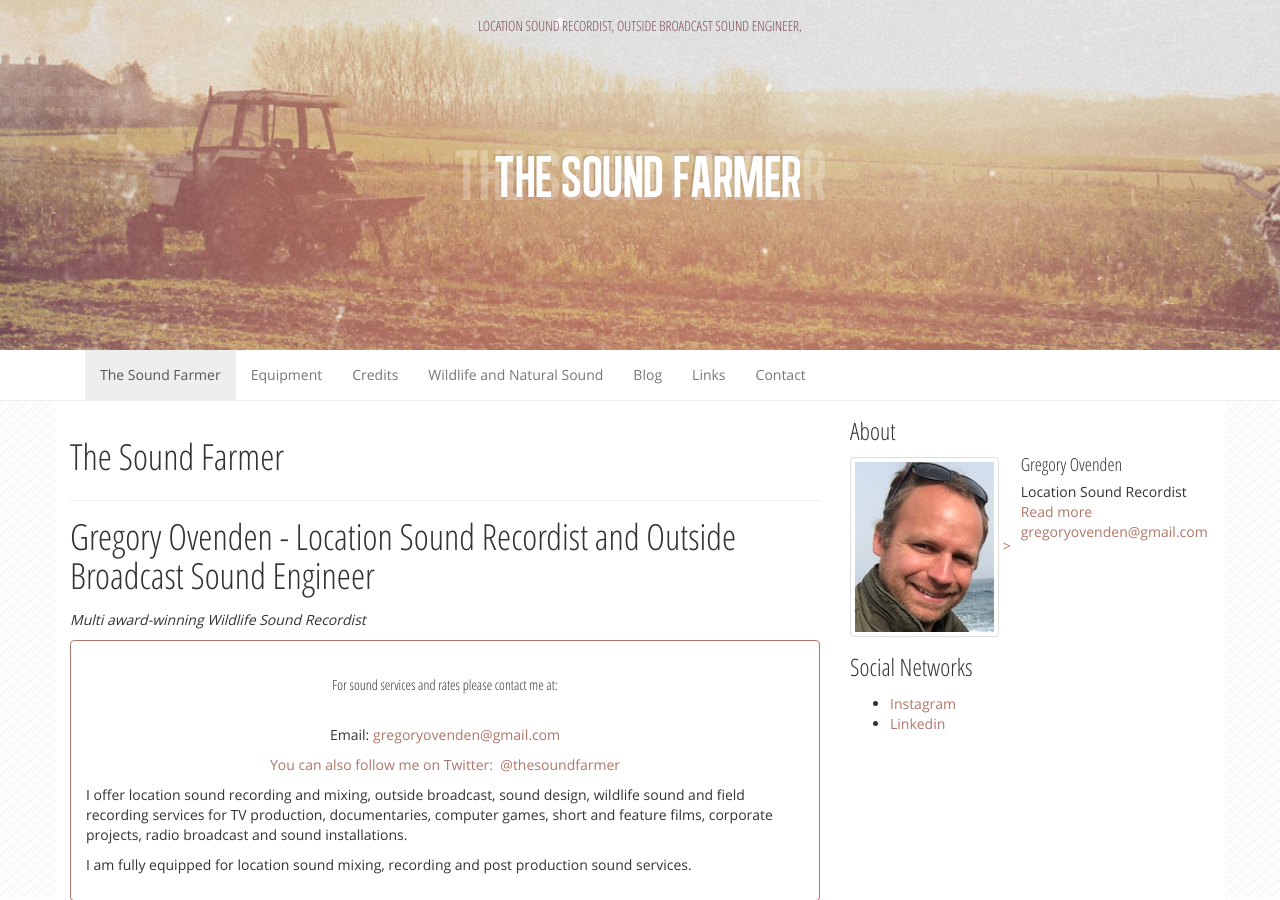
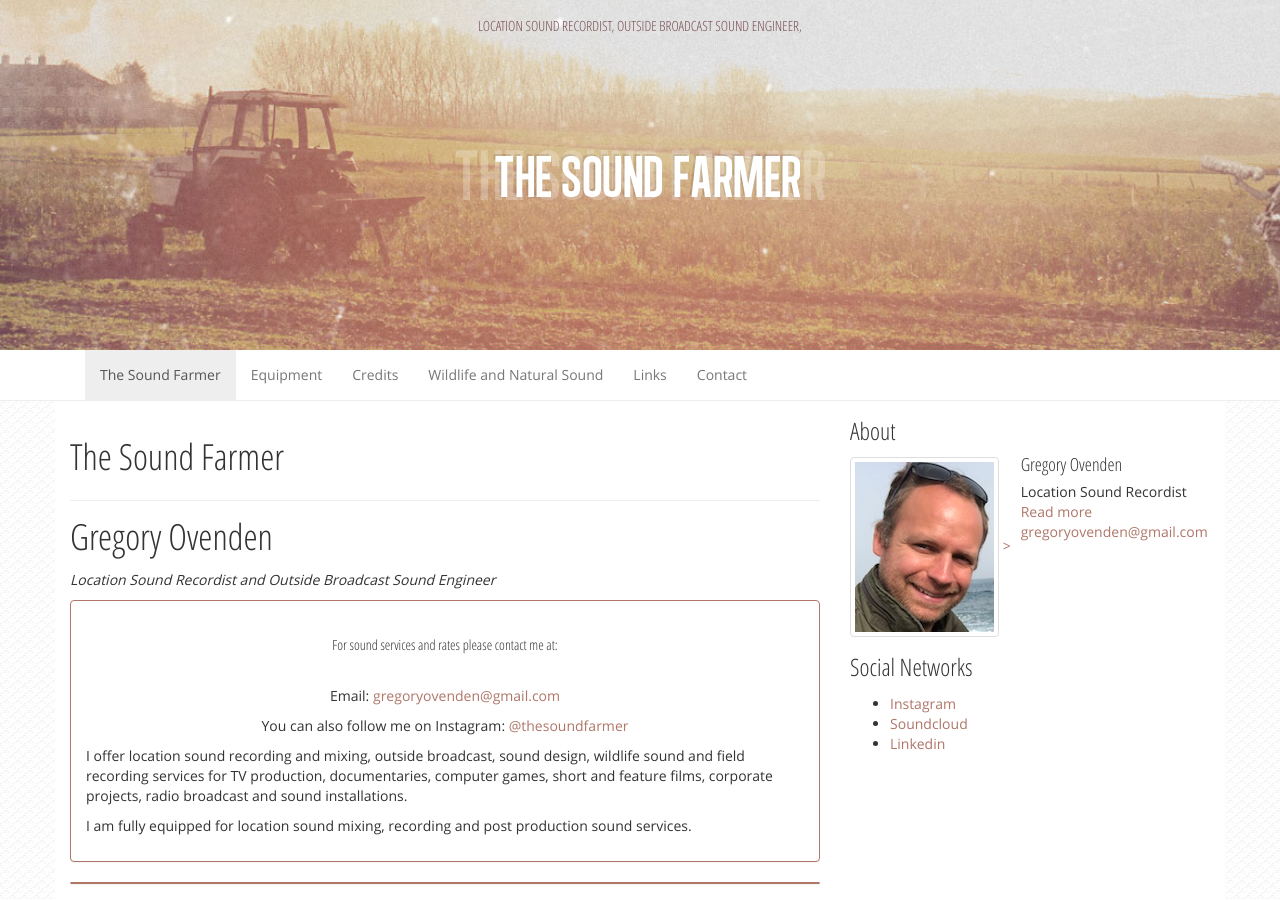
Before and after one commit to thesoundfarmer/thesoundfarmer.github.io, a Jekyll site: the page built from index.html, in a window 1280 px wide and 900 px high. Built offline with Jekyll 4.4.1, drawn with Linux system fonts in a browser that asks for light colours; nearby versions of some CDN libraries.

Commit message:
Remove blog, change links

```diff
--- a/_includes/header.html
+++ b/_includes/header.html
@@ -32,9 +32,6 @@
         <li {% if page.url== '/wildlife-sound' %}class="active"{% endif %}>
           <a href="/wildlife-sound">Wildlife and Natural Sound</a>
         </li>
-        <li {% if page.url== '/blog' %}class="active"{% endif %}>
-          <a href="/blog">Blog</a>
-        </li>
         <li {% if page.url== '/links' %}class="active"{% endif %}>
           <a href="/links">Links</a>
         </li>
--- a/_includes/sidebar.html
+++ b/_includes/sidebar.html
@@ -18,4 +18,5 @@
 </div>
 		</div></section><section class="widget nav_menu-3 widget_nav_menu"><div class="widget-inner"><h3>Social Networks</h3><ul id="menu-social" class="menu">
 <li class="menu-instagram"><a href="https://www.instagram.com/thesoundfarmer/">Instagram</a></li>
+<li class="menu-soundcloud"><a href="https://soundcloud.com/thesoundfarmer">Soundcloud</a></li>
 <li class="menu-linkedin"><a href="http://uk.linkedin.com/pub/gregory-ovenden/18/a5/6b7">Linkedin</a></li>
--- a/index.html
+++ b/index.html
@@ -18,16 +18,18 @@ author:
   first_name: ''
   last_name: ''
 ---
-<h1 style="text-align: left;">Gregory Ovenden - Location Sound Recordist and Outside Broadcast Sound Engineer</h1>
-<p style="text-align: left;"><em>Multi award-winning Wildlife Sound Recordist</em></p>
+<h1 style="text-align: left;">Gregory Ovenden</h1>
+<p style="text-align: left;"><em>Location Sound Recordist and Outside Broadcast Sound Engineer</em></p>
 
 <div class="panel panel-primary">
 <h1 style="text-align: center;"><a href="https://www.dropbox.com/s/fgac57yt2fgk3x3/Gregory%20Ovenden%20Location%20Sound%20CV%20August%202013.pdf"><span style="color: #333333; font-size: 14px; line-height: 20px;"> For sound services and rates please contact me at:</span></a></h1>
 <div class="panel-body">
 <p style="text-align: center;">Email: <a href="mailto:gregoryovenden@gmail.com">gregoryovenden@gmail.com</a></p>
-<p style="text-align: center;"><a href="https://twitter.com/thesoundfarmer">You can also follow me on Twitter:  @thesoundfarmer</a></p>
+<p style="text-align: center;">You can also follow me on Instagram: <a href="https://www.instagram.com/thesoundfarmer/"> @thesoundfarmer</a></p>
+<p>
 <p>I offer location sound recording and mixing, outside broadcast, sound design, wildlife sound and field recording services for TV production, documentaries, computer games, short and feature films, corporate projects, radio broadcast and sound installations.</p>
 <p>I am fully equipped for location sound mixing, recording and post production sound services.</p>
+
 </div>
 </div>
 <div class="panel panel-primary"></div>
```
